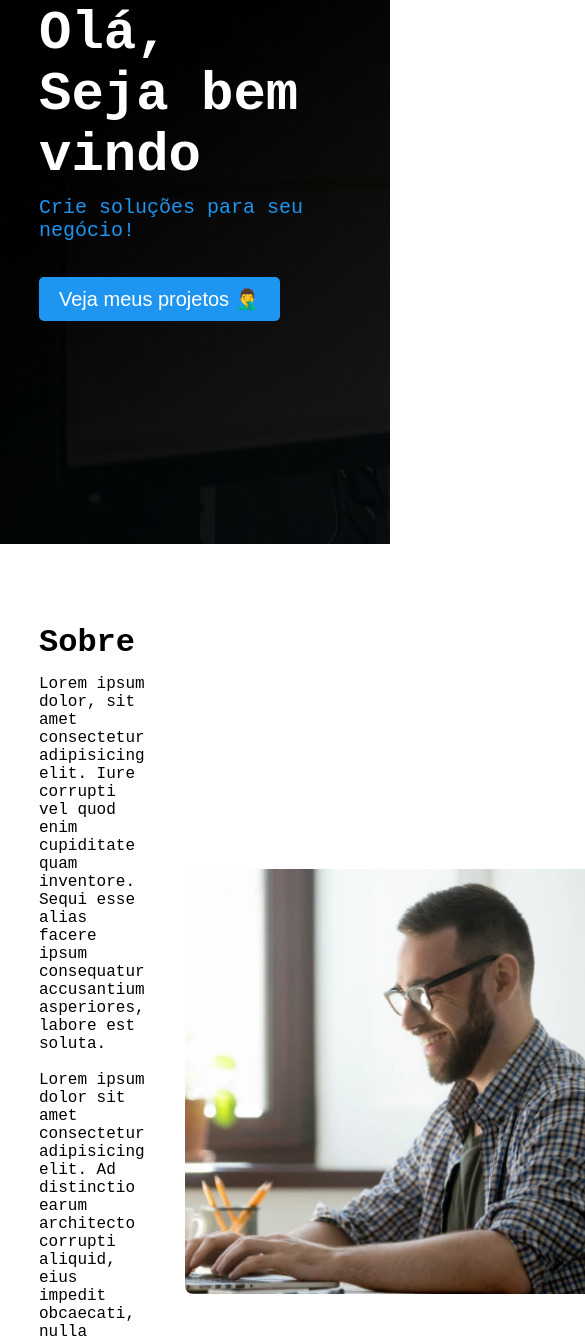
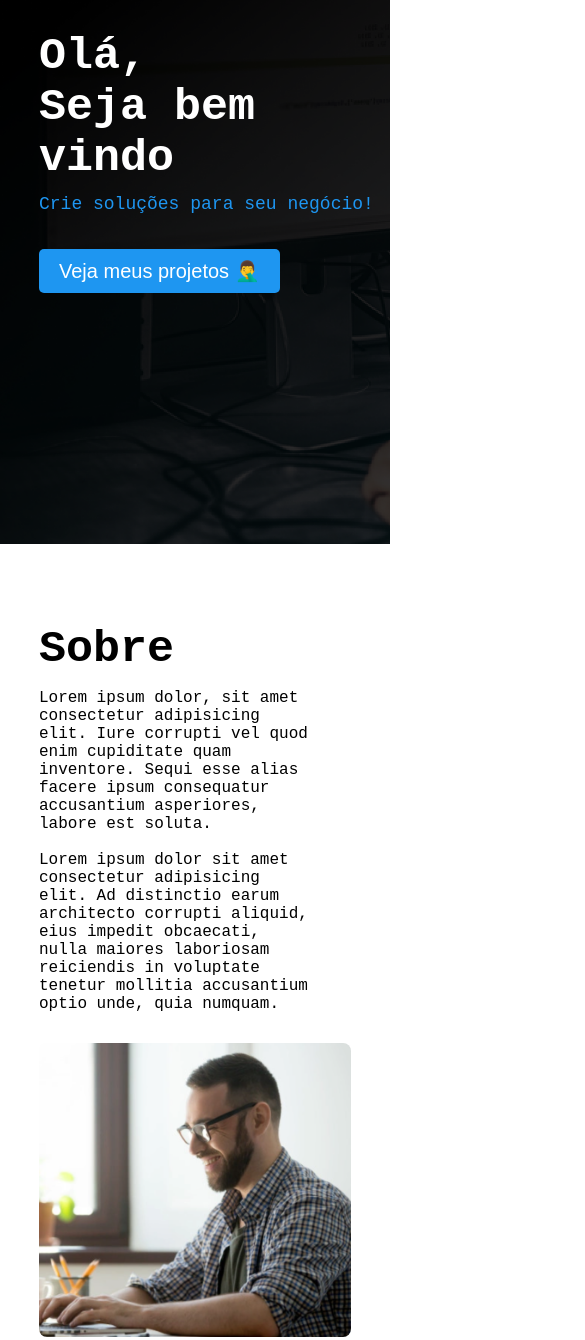
Before and after one commit to HenriquePST/3Bytes, a plain HTML site: page Index.html in a window 390 px wide. Shown: the part 300-1640 px from the top of the page, 585 px wide, since content can reach past the window. Drawn offline with Linux system fonts and the light colour scheme.

Commit message:
resposividade

```diff
--- a/style.css
+++ b/style.css
@@ -178,3 +178,66 @@ footer p {
   margin-left: 12px;
 }
 /* FIM RODAPE */
+
+
+  /* RESPONSIVIDADE */
+
+@media (max-width: 1050px){
+  /* INICIO MAIN */
+  .main h1{
+    font-size: 45px;
+  }
+
+  .main p{
+    font-size: 18px;
+  }
+
+  .main{
+    background-size: cover;
+  }
+  /* FIM MAIN */
+ /* INICIO SOBRE */
+ .about{
+  flex-direction: column;
+  padding-top: 80px;
+  padding-left: 0;
+  padding-right: 0;
+  padding-bottom: 0;
+}
+
+.about div{
+  max-width: 80%;
+}
+
+.about div h2{
+  font-size: 45px;
+}
+
+.about img{
+  width: 80%;
+  margin-top: 30px;
+}
+/* FIM SOBRE */
+
+/* INICIO PROJETOS */
+.projects img{
+  width: 27.5%;
+}
+/* FIM PROJETOS */
+
+/* INICIO RODAPE */
+footer{
+  flex-direction: column;
+}
+
+footer h3{
+  font-size: 24px;
+  margin-bottom: 8px;
+}
+
+footer p{
+  margin:0;
+}
+/* FIM RODAPE */
+
+}
```
